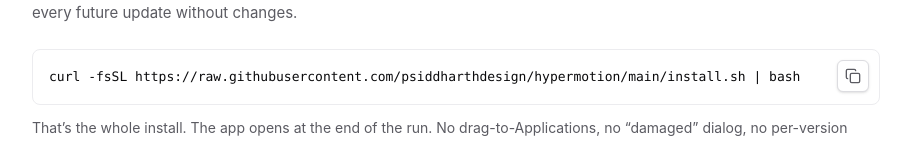
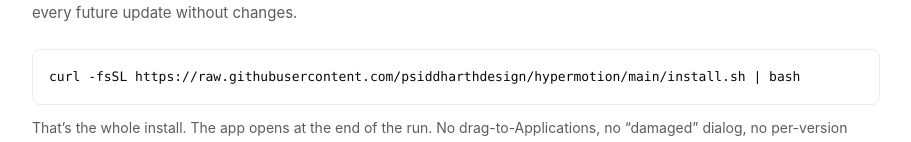
Before and after one commit to psiddharthdesign/hypermotion-landing, a Next.js app: page /docs in a window 1280 px wide. Shown: the part 461-603 px from the top of the page, without its empty margins (184-1095 px from the left). Built offline with nearby package versions, Linux system fonts and the light colour scheme.

Commit message:
Refine command copy button styling

```diff
--- a/app/components/CopyableCodeBlock.tsx
+++ b/app/components/CopyableCodeBlock.tsx
@@ -52,7 +52,7 @@ export function CopyableCodeBlock({
         onClick={copyCode}
         aria-label={copied ? 'Copied command' : 'Copy command'}
         title={copied ? 'Copied' : 'Copy'}
-        className="absolute right-2.5 top-2.5 inline-flex h-8 w-8 items-center justify-center rounded-md border border-border-strong bg-white text-text-muted shadow-sm transition hover:border-text-muted hover:text-text focus:outline-none focus:ring-2 focus:ring-text/20"
+        className="absolute right-2.5 top-2.5 inline-flex h-7 w-7 items-center justify-center rounded-md border border-border-strong bg-white text-text-muted opacity-0 transition hover:border-text-muted hover:text-text focus:opacity-100 focus:outline-none focus:ring-2 focus:ring-text/20 group-hover:opacity-100"
       >
         {copied ? <CheckIcon /> : <CopyIcon />}
       </button>
@@ -70,7 +70,7 @@ function CopyIcon() {
     <svg
       aria-hidden
       viewBox="0 0 24 24"
-      className="h-4 w-4"
+      className="h-3.5 w-3.5"
       fill="none"
       stroke="currentColor"
       strokeLinecap="round"
@@ -88,7 +88,7 @@ function CheckIcon() {
     <svg
       aria-hidden
       viewBox="0 0 24 24"
-      className="h-4 w-4"
+      className="h-3.5 w-3.5"
       fill="none"
       stroke="currentColor"
       strokeLinecap="round"
```
